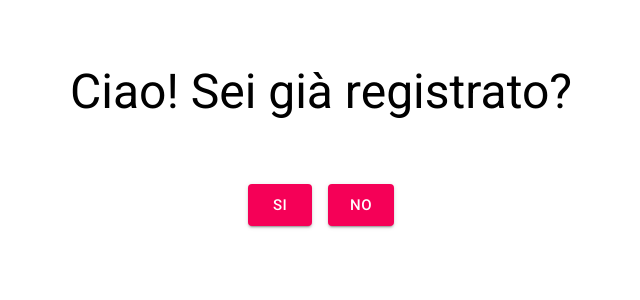
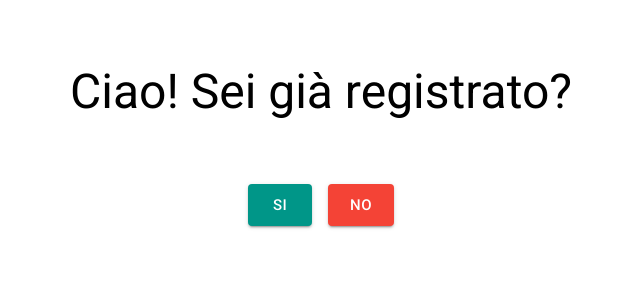
Before and after one commit to simo0103/ContiInTasca, a React (Create React App) app: page / in a window 1280 px wide. Shown: the top 300 px of the page, without its empty margins (319-959 px from the left). Built offline with nearby package versions, Linux system fonts and the light colour scheme; no server answers; the database is empty.

Commit message:
button style

```diff
--- a/src/App.js
+++ b/src/App.js
@@ -23,7 +23,16 @@ class App extends Component {
       pageName: page,
     });
   }
+
   render() {
+    const buttonStyleLogin = {
+      backgroundColor: "#009688",
+      color: "white",
+    };
+    const buttonStyleRegistration = {
+      backgroundColor: "#f44336",
+      color: "white",
+    };
     let page = this.state.pageName;
     return (
       <Fragment>
@@ -39,9 +48,9 @@ class App extends Component {
                   </Box>
                   <Box component="span" m={1}>
                     <Button
+                      style={buttonStyleLogin}
                       type="submit"
                       size="large"
-                      color="secondary"
                       variant="contained"
                       onClick={() => this.changePage("login")}
                     >
@@ -50,9 +59,9 @@ class App extends Component {
                   </Box>
                   <Box component="span" m={1}>
                     <Button
+                      style={buttonStyleRegistration}
                       type="submit"
                       size="large"
-                      color="secondary"
                       variant="contained"
                       onClick={() => this.changePage("registration")}
                     >
@@ -65,7 +74,7 @@ class App extends Component {
             registration: (
               <Registration changePage={this.changePage}></Registration>
             ),
-            login: <Login></Login>
+            login: <Login></Login>,
           }[page]
         }
 
```
